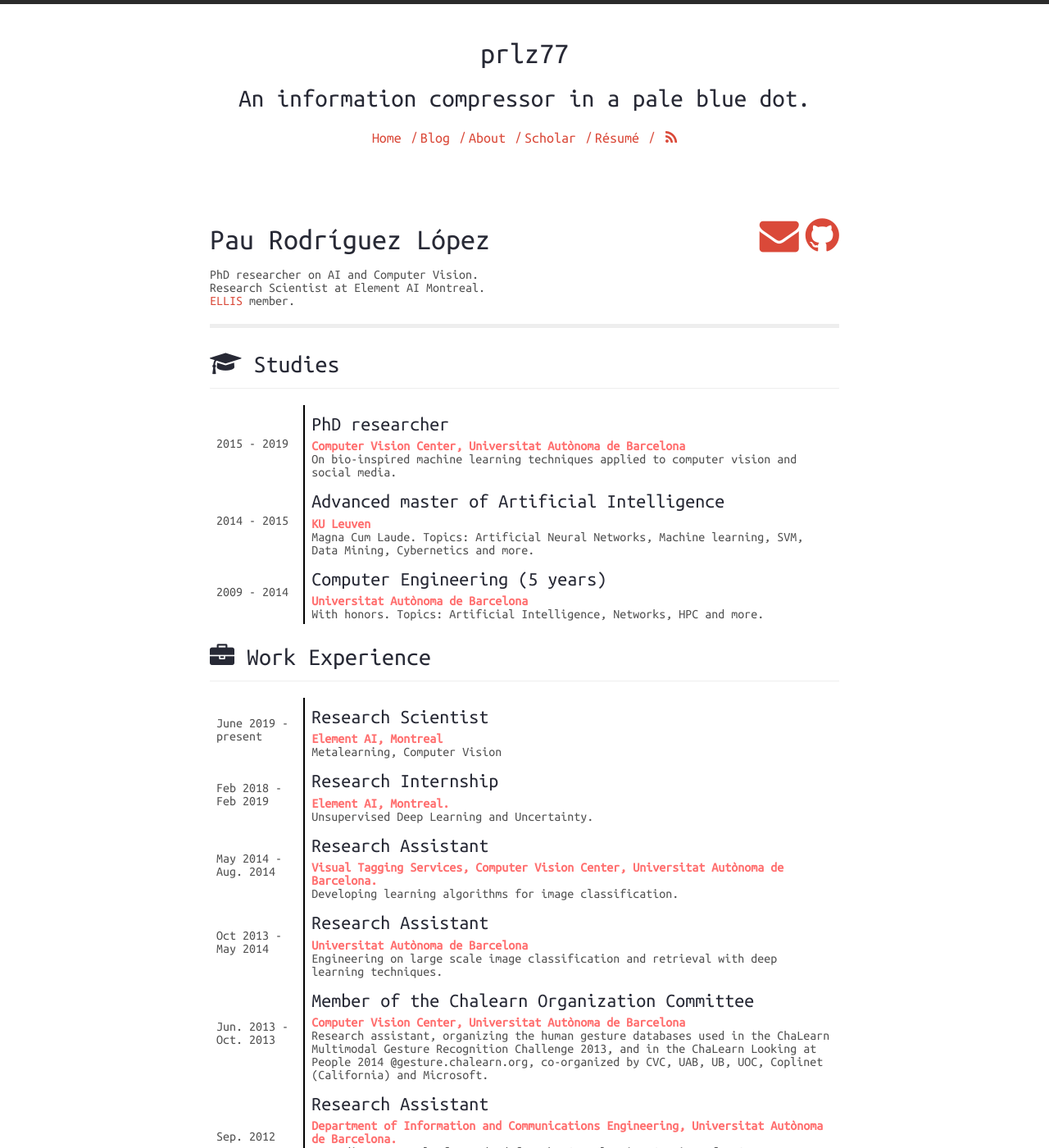
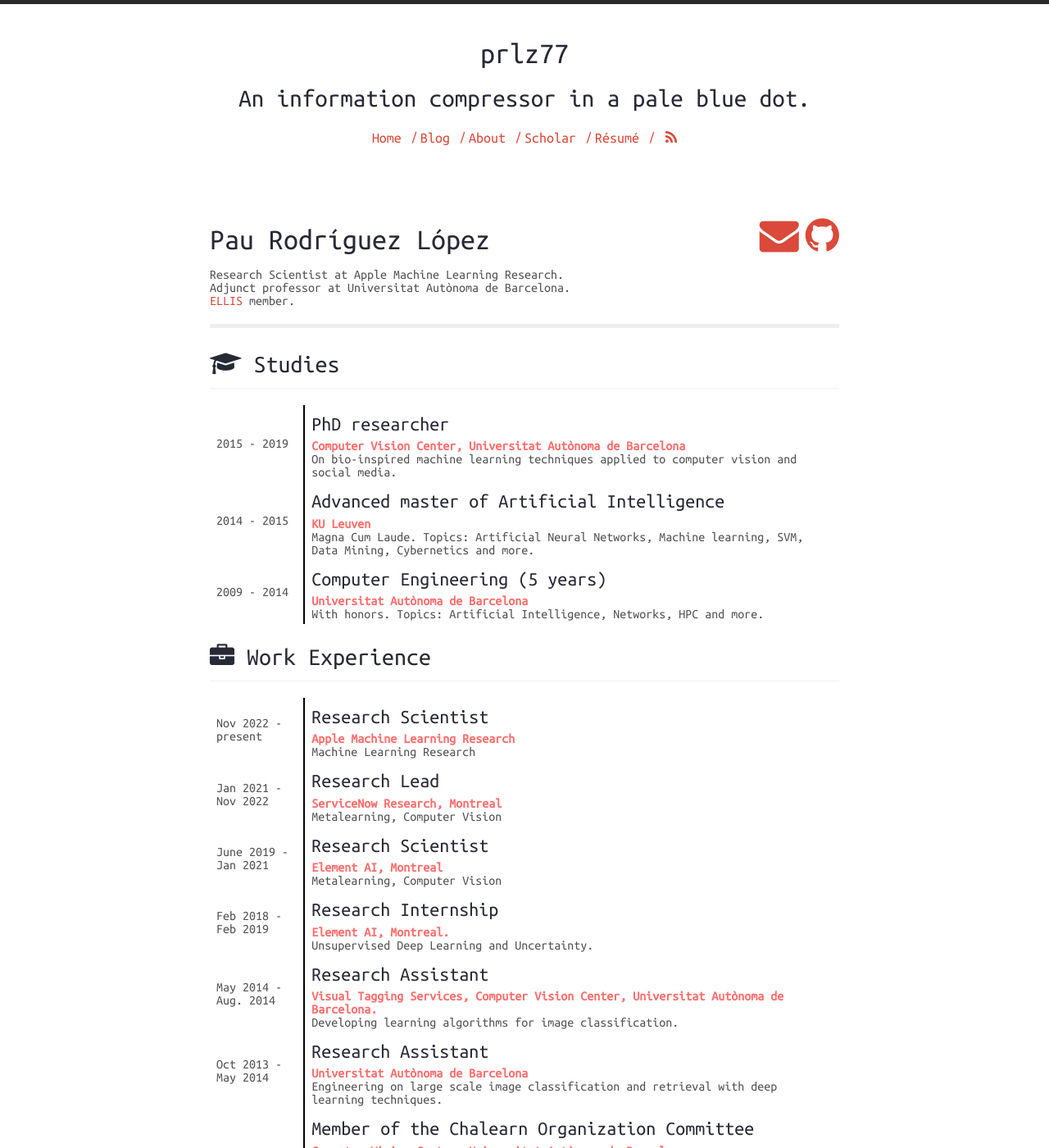
Before and after one commit to prlz77/prlz77.github.io, a Jekyll site: the page built from resume.md, in a window 1280 px wide and 1400 px high. Shown: the whole window at 82% size. Built offline with Jekyll 4.4.1, drawn with Linux system fonts in a browser that asks for light colours; nearby versions of some CDN libraries.

Commit message:
upload last source

```diff
--- a/_data/resume.yaml
+++ b/_data/resume.yaml
@@ -1,8 +1,8 @@
 # Copyright 2016 by Pau Rodríguez
 # This is personal data, all rights reserved.
 name: Pau Rodríguez López
-description: "PhD researcher on AI and Computer Vision.<BR>
-Research Scientist at Element AI Montreal.<BR>
+description: "Research Scientist at Apple Machine Learning Research.<BR>
+Adjunct professor at Universitat Autònoma de Barcelona.<BR>
 <a href=\"https://ellis.eu/\">ELLIS</a> member."
 mail: pau.rodri1 at gmail.com
 github: prlz77
@@ -21,8 +21,16 @@
     when: 2009 - 2014
 work:
   - name: Research Scientist
+    where: Apple Machine Learning Research
+    when: "Nov 2022 - present"
+    description: Machine Learning Research
+  - name: Research Lead
+    where: ServiceNow Research, Montreal
+    when: "Jan 2021 - Nov 2022"
+    description: Metalearning, Computer Vision
+  - name: Research Scientist
     where: Element AI, Montreal
-    when: "June 2019 - present"
+    when: "June 2019 - Jan 2021"
     description: Metalearning, Computer Vision
   - name: Research Internship
     where: Element AI, Montreal.
```
